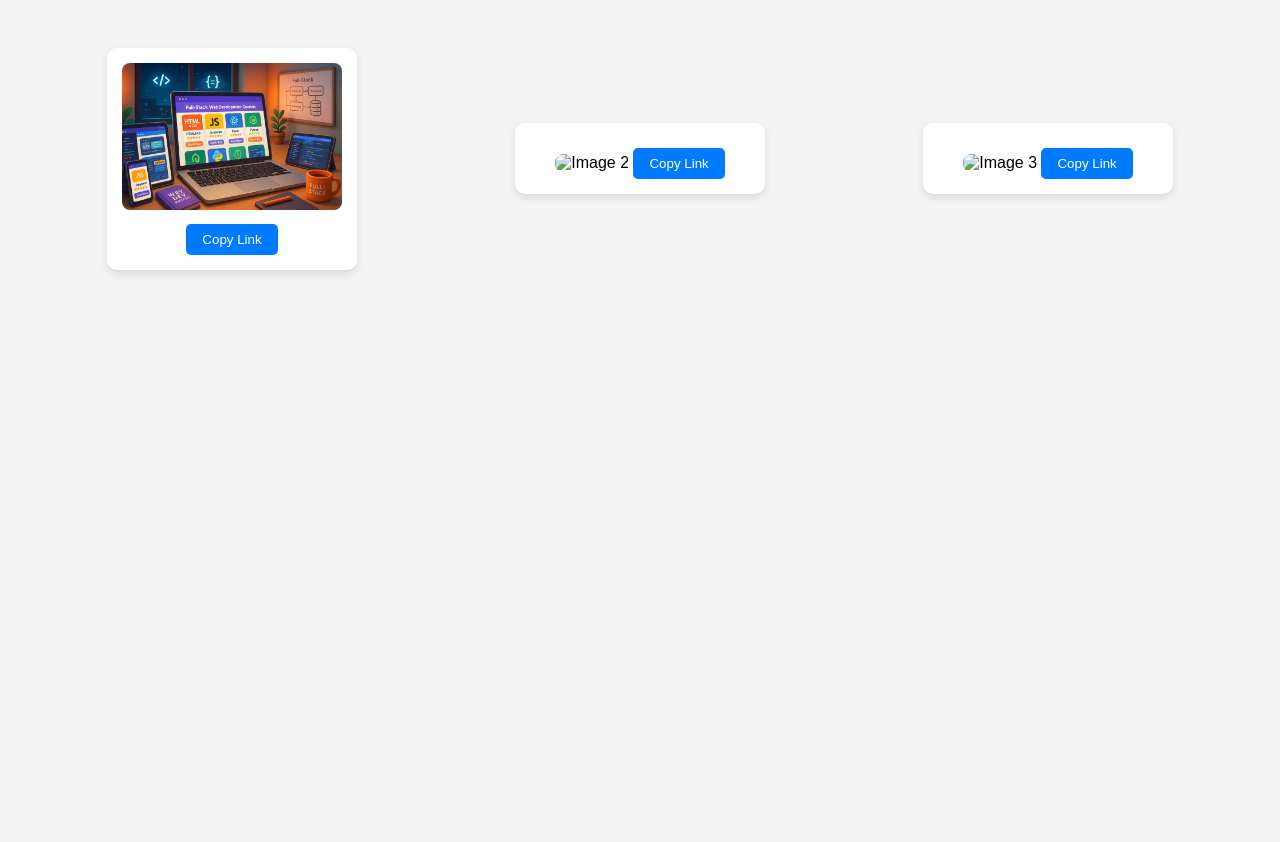
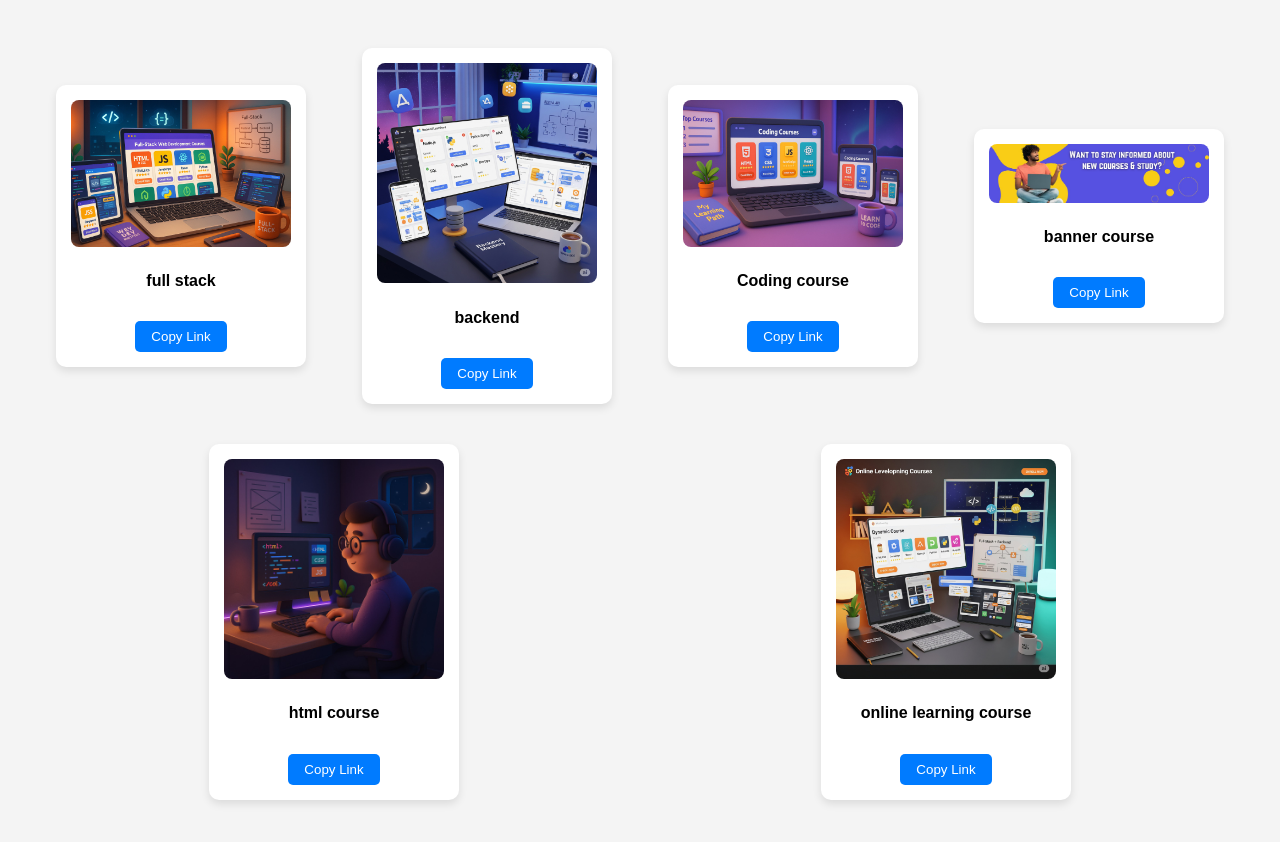
Before and after one commit to nirmalkumar52106/jdbimages, a plain HTML site: page index.html in a window 1280 px wide. Before the commit the page ends 800 px from the top, so only its background shows below. Drawn offline with Linux system fonts and the light colour scheme.

Commit message:
first commit

```diff
--- a/index.html
+++ b/index.html
@@ -60,9 +60,12 @@
 
     <script>
         const allimages = [
-            { img: "./images/full-stack-web-jdbinfotech.jpeg" },
-            { img: "./images/banner1.jpeg" },
-            { img: "./images/banner2.jpeg" }
+            { img: "./images/full-stack-web-jdbinfotech.jpeg" , desc : "full stack" },
+            { img: "./images/backend-jdbinfotech.jpeg" , desc : "backend" },
+            { img: "./images/coding_course_jdb-infotech.jpeg" , desc : "Coding course" },
+            { img: "./images/course-banner-jdbinfotech.jpeg" , desc : "banner course" },
+            { img: "./images/html-jdbinfotech.jpeg" , desc : "html course" },
+            { img: "./images/online-learning-course.jpeg" , desc : "online learning course" }
         ];
 
         const imageContainer = document.getElementById("images");
@@ -75,6 +78,7 @@
 
             card.innerHTML = `
                 <img src="${item.img}" alt="Image ${index + 1}">
+                <h4> ${item.desc} </h4>
                 <button class="copy-btn" onclick="copyLink('${fullURL}', this)">Copy Link</button>
                 <div class="copied-msg" style="display: none;">Link copied!</div>
             `;
```
Also changed, not shown: images/backend-jdbinfotech.jpeg (renamed from images/WhatsApp Image 2025-06-17 at 1.48.03 PM (1).jpeg), images/coding_course_jdb-infotech.jpeg (renamed from images/WhatsApp Image 2025-06-17 at 1.48.02 PM (1).jpeg), images/course-banner-jdbinfotech.jpeg (renamed from images/WhatsApp Image 2025-06-17 at 1.48.03 PM (4).jpeg), images/html-jdbinfotech.jpeg (renamed from images/WhatsApp Image 2025-06-17 at 1.48.03 PM (3).jpeg), images/online-learning-course.jpeg (renamed from images/WhatsApp Image 2025-06-17 at 1.48.03 PM (2).jpeg).
